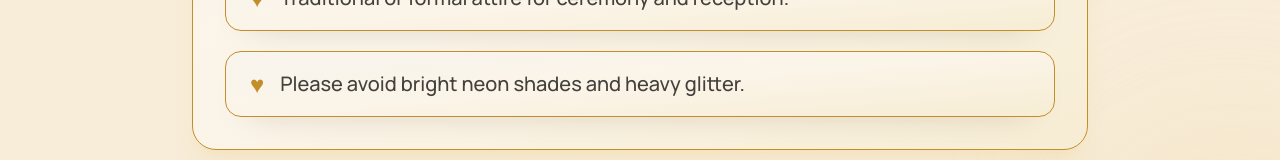
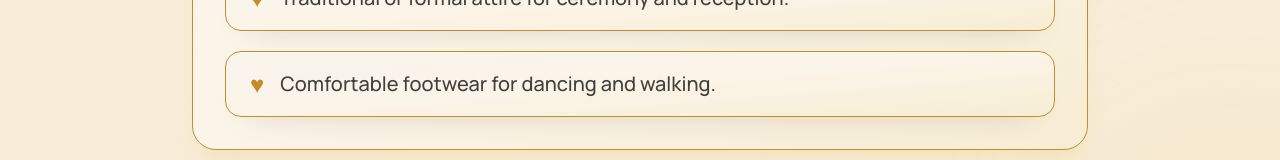
Before and after one commit to Akshay1836/Wedding_Arjun, a React (Vite) app: page / in a window 1280 px wide. Shown: the part 10265-10425 px from the top of the page. Built offline with nearby package versions, Linux system fonts and the light colour scheme.

Commit message:
dresscode change

```diff
--- a/src/data/weddingContent.js
+++ b/src/data/weddingContent.js
@@ -132,5 +132,6 @@
 export const dressDetails = [
   "Pastel or neutral tones are encouraged.",
   "Traditional or formal attire for ceremony and reception.",
-  "Please avoid bright neon shades and heavy glitter.",
+  "Comfortable footwear for dancing and walking."
+
 ]
```
